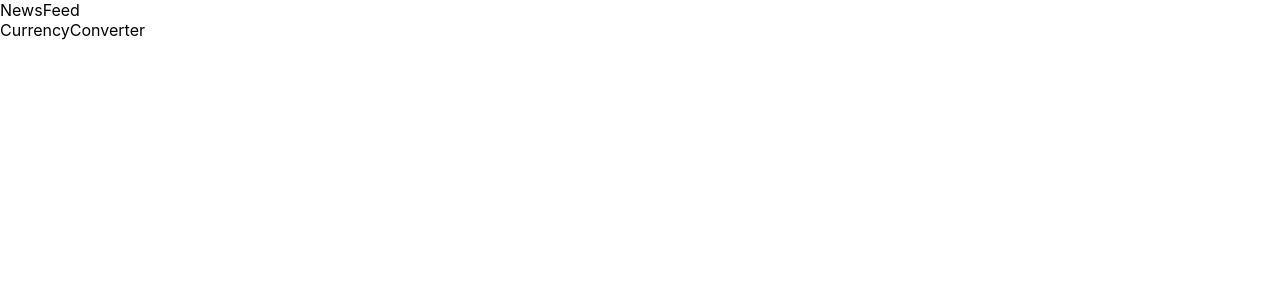
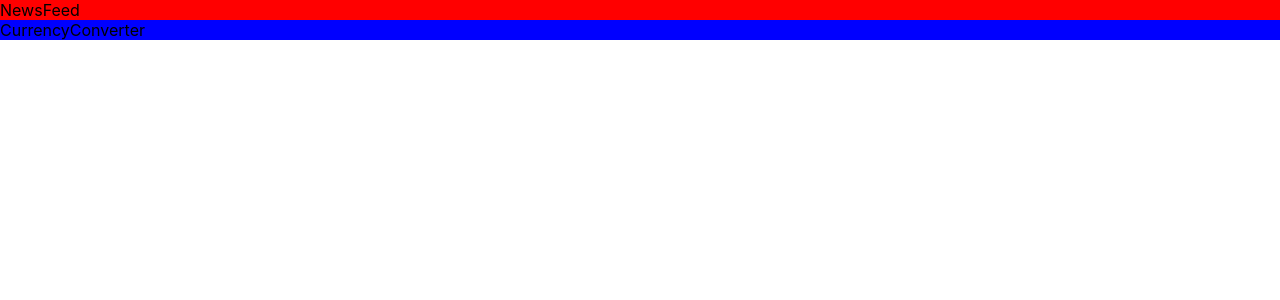
Before and after one commit to kpilszak/crypto-dashboard, a React (Create React App) app: page / in a window 1280 px wide. Shown: the top 300 px of the page. Built offline with nearby package versions, Linux system fonts and the light colour scheme.

Commit message:
Add basic styling

```diff
--- a/src/index.css
+++ b/src/index.css
@@ -11,3 +11,11 @@ code {
   font-family: source-code-pro, Menlo, Monaco, Consolas, 'Courier New',
     monospace;
 }
+
+.news-feed {
+  background-color: red;
+}
+
+.currency-converter {
+  background-color: blue;
+}
```
